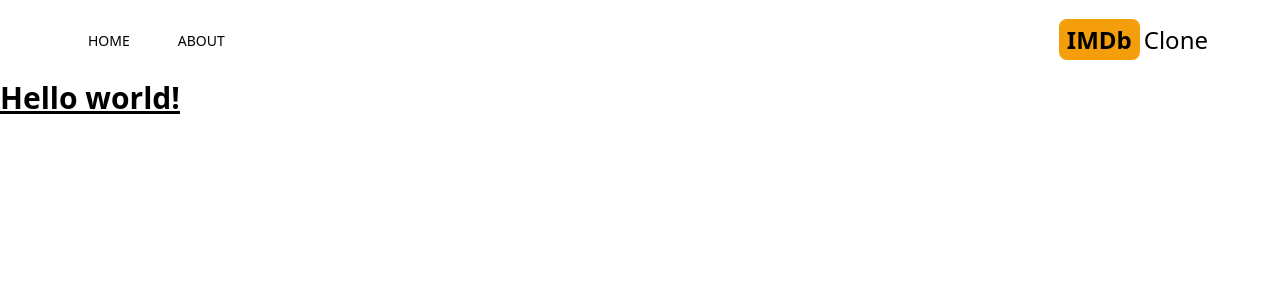
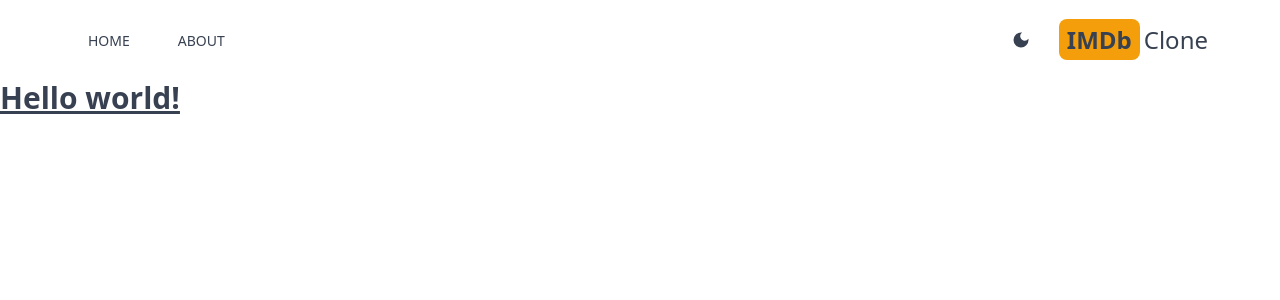
Before and after one commit to comeChev/imdb_clone, a Next.js app: page / in a window 1280 px wide. Shown: the top 300 px of the page. Built offline with nearby package versions, Linux system fonts and the light colour scheme.

Commit message:
add dark mode

```diff
--- a/package.json
+++ b/package.json
@@ -13,6 +13,7 @@
     "eslint": "8.40.0",
     "eslint-config-next": "13.4.1",
     "next": "13.4.1",
+    "next-themes": "^0.2.1",
     "postcss": "8.4.23",
     "react": "18.2.0",
     "react-dom": "18.2.0",
--- /dev/null
+++ b/src/app/Providers.js
@@ -0,0 +1,12 @@
+"use client";
+import { ThemeProvider } from "next-themes";
+
+export default function Providers({ children }) {
+  return (
+    <ThemeProvider enableSystem={true} attribute="class">
+      <div className="dark:bg-gray-700 dark:text-gray-200 text-gray-700 transition-colors duration-300 min-h-screen select-none">
+        {children}
+      </div>
+    </ThemeProvider>
+  );
+}
--- a/src/app/layout.js
+++ b/src/app/layout.js
@@ -1,6 +1,7 @@
 import "./globals.css";
 import { Content, Inter } from "next/font/google";
 import Header from "@/components/Header";
+import Providers from "./Providers";
 
 const inter = Inter({ subsets: ["latin"] });
 
@@ -14,14 +15,16 @@
   return (
     <html lang="fr">
       <body>
-        {/* Header */}
-        <Header />
+        <Providers>
+          {/* Header */}
+          <Header />
 
-        {/* Navbar */}
+          {/* Navbar */}
 
-        {/* SearchBox */}
+          {/* SearchBox */}
 
-        {children}
+          {children}
+        </Providers>
       </body>
     </html>
   );
--- /dev/null
+++ b/src/components/DarkModeSwitch.jsx
@@ -0,0 +1,30 @@
+"use client";
+import { MdLightMode, MdDarkMode } from "react-icons/md";
+import { useTheme } from "next-themes";
+import { useEffect, useState } from "react";
+
+export default function DarkModeSwitch() {
+  const { systemTheme, theme, setTheme } = useTheme();
+  const [mounted, setMounted] = useState(false);
+  const currentTheme = theme === "system" ? systemTheme : theme;
+
+  useEffect(() => {
+    setMounted(true);
+  }, []);
+
+  return (
+    <>
+      {mounted && currentTheme === "dark" ? (
+        <MdLightMode
+          className="text-xl cursor-pointer hover:text-amber-500"
+          onClick={() => setTheme("light")}
+        />
+      ) : (
+        <MdDarkMode
+          className="text-xl cursor-pointer hover:text-amber-500"
+          onClick={() => setTheme("dark")}
+        />
+      )}
+    </>
+  );
+}
--- a/src/components/Header.jsx
+++ b/src/components/Header.jsx
@@ -2,6 +2,7 @@
 import MenuItem from "./MenuItem";
 import { AiFillHome } from "react-icons/ai";
 import { BsInfoCircleFill } from "react-icons/bs";
+import DarkModeSwitch from "./DarkModeSwitch";
 
 export default function Header() {
   return (
@@ -10,7 +11,8 @@
         <MenuItem title="HOME" address="/" Icon={AiFillHome} />
         <MenuItem title="ABOUT" address="/about" Icon={BsInfoCircleFill} />
       </div>
-      <div className="className">
+      <div className="flex items-center space-x-5">
+        <DarkModeSwitch />
         <Link href="/">
           <h2 className="text-2xl mx-2">
             <span className="font-bold bg-amber-500 py-1 px-2 rounded-lg mr-1">
--- a/tailwind.config.js
+++ b/tailwind.config.js
@@ -1,18 +1,19 @@
 /** @type {import('tailwindcss').Config} */
 module.exports = {
   content: [
-    './src/pages/**/*.{js,ts,jsx,tsx,mdx}',
-    './src/components/**/*.{js,ts,jsx,tsx,mdx}',
-    './src/app/**/*.{js,ts,jsx,tsx,mdx}',
+    "./src/pages/**/*.{js,ts,jsx,tsx,mdx}",
+    "./src/components/**/*.{js,ts,jsx,tsx,mdx}",
+    "./src/app/**/*.{js,ts,jsx,tsx,mdx}",
   ],
   theme: {
     extend: {
       backgroundImage: {
-        'gradient-radial': 'radial-gradient(var(--tw-gradient-stops))',
-        'gradient-conic':
-          'conic-gradient(from 180deg at 50% 50%, var(--tw-gradient-stops))',
+        "gradient-radial": "radial-gradient(var(--tw-gradient-stops))",
+        "gradient-conic":
+          "conic-gradient(from 180deg at 50% 50%, var(--tw-gradient-stops))",
       },
     },
   },
   plugins: [],
-}
+  darkMode: "class",
+};
```
Also changed, not shown: 1 other file (tests, documents, lock files or other folders).
